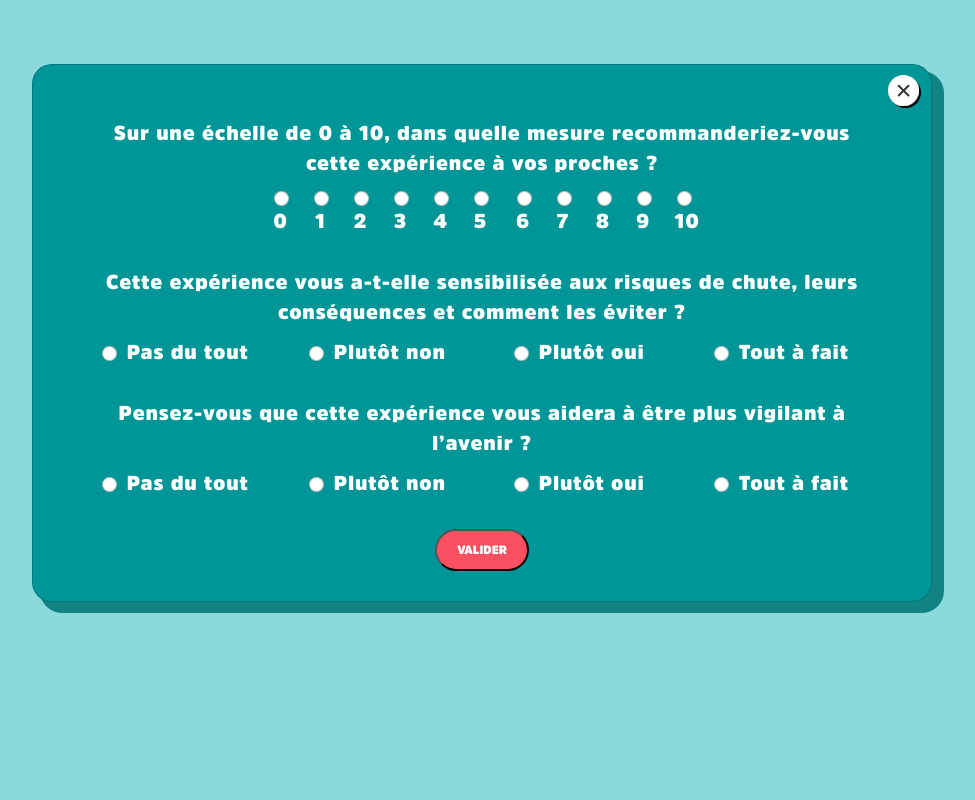
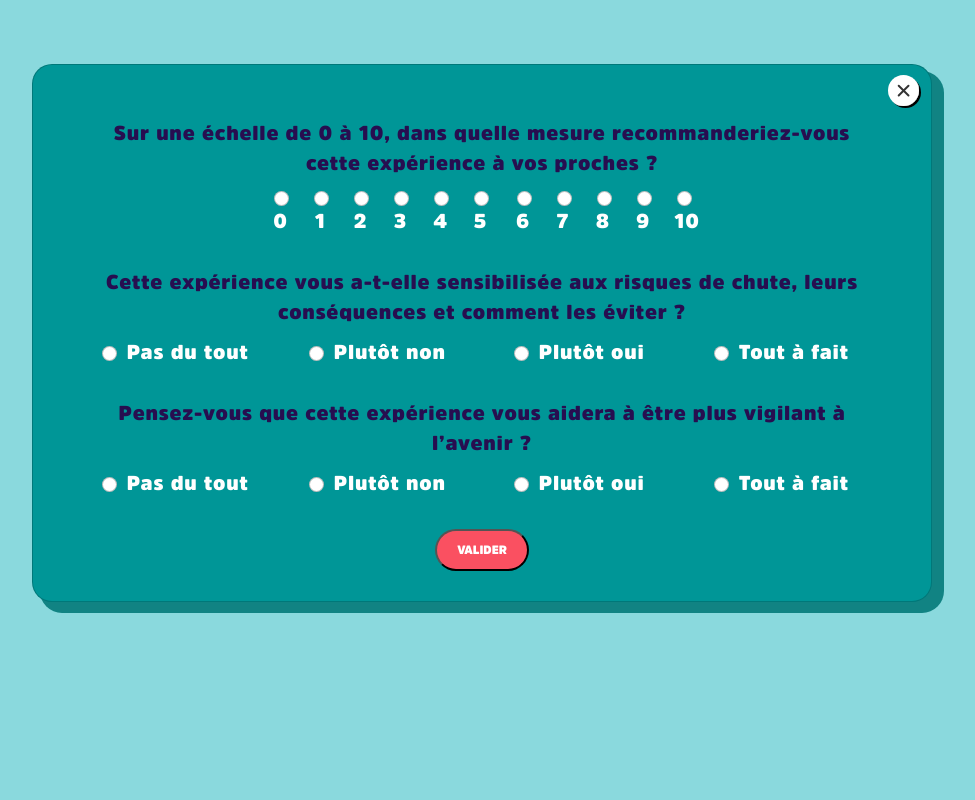
Before and after one commit to arthurgenestier/arthurgenestier.github.io, a PHP site: page /CAchute/accompagne.html in a window 1280 px wide, after a click on "LAISSEZ-NOUS VOTRE AVIS". Shown: the whole page, without its empty margins (158-1133 px from the left). Run offline with PHP 8.4, Linux system fonts and the light colour scheme; some libraries are stand-ins or nearby versions.

Commit message:
couleur opinion

```diff
--- a/CAchute/assets/scss/Utils/_vars.scss
+++ b/CAchute/assets/scss/Utils/_vars.scss
@@ -18,7 +18,8 @@ $green:#006A4E;
 $green2:#118383;
 $green3:#005D5D;
 $pink:#FA5061;
-$yellow: #FFF5CC;
+$yellow:#FFF5CC;
+$purple:#270E50;
 
 $black: #000000;
 $grey-light: #F2F2F2;
--- a/CAchute/assets/scss/main.css
+++ b/CAchute/assets/scss/main.css
@@ -418,9 +418,14 @@ main .rotate-01:hover {
 main .rotate-02:hover {
   transform: rotate(-2deg);
 }
-main .opinion .modal-dialog .modal-content .modal-body p,
+main .opinion .modal-dialog .modal-content .modal-body p {
+  color: #270E50;
+}
 main .opinion .modal-dialog .modal-content .modal-body .form-check-label {
   color: #FFFFFF;
+}
+main .opinion .modal-dialog .modal-content .modal-body .form-check-label,
+main .opinion .modal-dialog .modal-content .modal-body p {
   text-align: center;
   font-size: 2rem;
 }
--- a/CAchute/assets/scss/main.scss
+++ b/CAchute/assets/scss/main.scss
@@ -471,9 +471,14 @@ main {
         .modal-dialog {
             .modal-content {
                 .modal-body {
-                    p,
+                    p {
+                        color:$purple;
+                    }
                     .form-check-label {
                         color: $white;
+                    }
+                    .form-check-label,
+                    p {
                         text-align: center;
                         font-size: 2rem
                     }
```
Also changed, not shown: CAchute/.htaccess (deleted), 3 other files.
